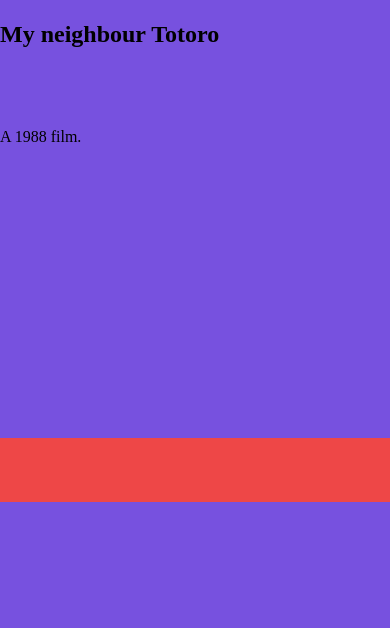
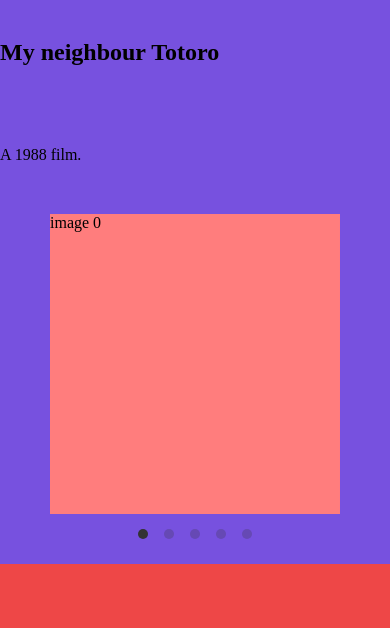
Before and after one commit to hannahleggett/learning__totoro, a PHP site: page / in a window 390 px wide. Shown: the part 342-970 px from the top of the page. Before the commit the page ends 844 px from the top, so only its background shows below. Run offline with PHP 8.4, Linux system fonts and the light colour scheme; data comes from the database, SQL or seed files in the repository; data that the repository does not hold is empty.

Commit message:
added carousel and comments to functions

```diff
--- a/classes/render.php
+++ b/classes/render.php
@@ -1,8 +1,23 @@
 <?php
+
+// ┌───────────────────────────────────────────────────────────┐
+// │                                                           │░
+// │                       Render class                        │░
+// │                                                           │░
+// │ This is an output class that displays things in the html. │░
+// │                                                           │░
+// └───────────────────────────────────────────────────────────┘░
+//  ░░░░░░░░░░░░░░░░░░░░░░░░░░░░░░░░░░░░░░░░░░░░░░░░░░░░░░░░░░░░░
 
 class render {
 
-
+    // ┌───────────────────────────────────────────────────────────┐
+    // │                                                           │
+    // │  This outputs the hero video.                             │
+    // │                                                           │
+    // │  @param video - video ID from projects table              │
+    // │                                                           │
+    // └───────────────────────────────────────────────────────────┘
     public function video($video){
         $output = '<div></div><div class="video-container">';
 
@@ -17,7 +32,20 @@
 
 
 
+    // ┌───────────────────────────────────────────────────────────┐
+    // │                                                           │
+    // │                                                           │
+    // │  This outputs the text content.                           │
+    // │                                                           │
+    // │  @param project - this is an array of data columns from   │
+    // │  the table of a single record                             │
+    // │                                                           │
+    // │  @param typeofcontent - string which can be title or body │
+    // │                                                           │
+    // │                                                           │
+    // └───────────────────────────────────────────────────────────┘
     public function content($project, $typeofcontent){
+
 
         $output = '<div class="title-container">';
 
@@ -35,10 +63,32 @@
 
 
 
+    // ┌───────────────────────────────────────────────────────────┐
+    // │                                                           │
+    // │  This outputs the menu items.                             │
+    // │                                                           │
+    // │  @param id - ID number of the menu item                   │
+    // │                                                           │
+    // └───────────────────────────────────────────────────────────┘
     public function menu($id, $title) {
         $output = '<li><a href="http://totoro.test/?id=' .  $id .'">'. $title .'</a></li>';
         return $output;
     }
 
 
+
+    public function carousel() {
+        $output = '<div class="main-carousel" data-flickity=\'{ "cellAlign": "left", "contain": true, "groupCells": 2, "prevNextButtons": false}\'>';
+
+        for($i=0; $i<10; $i++){
+            $output .= '<div class="carousel-cell">image ' . $i . '</div>';
+        }
+
+        $output .= '</div>';
+
+        return $output;
+
+    }
+
+
 }
--- /dev/null
+++ b/inc/CSS/components/_carousel.scss
@@ -0,0 +1,20 @@
+.main-carousel {
+    margin: 50px;
+
+    .carousel-cell {
+        width: 33%;
+        height: 300px;
+        background-color: white;
+        margin: 0 20px;
+    }
+}
+
+@media only screen and (max-width: 600px) {
+        .main-carousel {
+
+            .carousel-cell {
+                width: 100%;
+                background-color: rgb(255, 125, 125);
+            }
+        }
+    }
--- a/inc/CSS/style.css
+++ b/inc/CSS/style.css
@@ -62,5 +62,20 @@
   width: 100%;
   height: 64px;
 }
+body .container .main-carousel {
+  margin: 50px;
+}
+body .container .main-carousel .carousel-cell {
+  width: 33%;
+  height: 300px;
+  background-color: white;
+  margin: 0 20px;
+}
+@media only screen and (max-width: 600px) {
+  body .container .main-carousel .carousel-cell {
+    width: 100%;
+    background-color: #ff7d7d;
+  }
+}
 
 /*# sourceMappingURL=style.css.map */
--- a/inc/CSS/style.scss
+++ b/inc/CSS/style.scss
@@ -15,6 +15,7 @@
         @import 'components/header';
         @import 'components/main';
         @import 'components/footer';
+        @import 'components/carousel';
 
 
     }
--- a/index.php
+++ b/index.php
@@ -28,7 +28,10 @@
 <head>
     <title>Totoro</title>
     <link href="inc/CSS/style.css" rel="stylesheet" type="text/css"></link>
-    <link href="inc/JS/app.js" rel="script" type="text/javasript"></link>
+
+    //flickety
+    <link rel="stylesheet" href="https://unpkg.com/flickity@2/dist/flickity.min.css">
+
 </head>
 
 <body>
@@ -47,4 +50,6 @@
         ?>
 
     </article>
+    <script src="https://unpkg.com/flickity@2/dist/flickity.pkgd.min.js"></script>
+    <link href="inc/JS/app.js" rel="script" type="text/javasript"></link>
 </body>
--- a/views/main.php
+++ b/views/main.php
@@ -10,7 +10,10 @@
             echo $rendercontent->content($project, 'title');
 
             echo $rendercontent->content($project, 'body');
+
+            echo $rendercontent->carousel();
         ?>
 
 
+
 </main>
```
Also changed, not shown: 1 other file.
